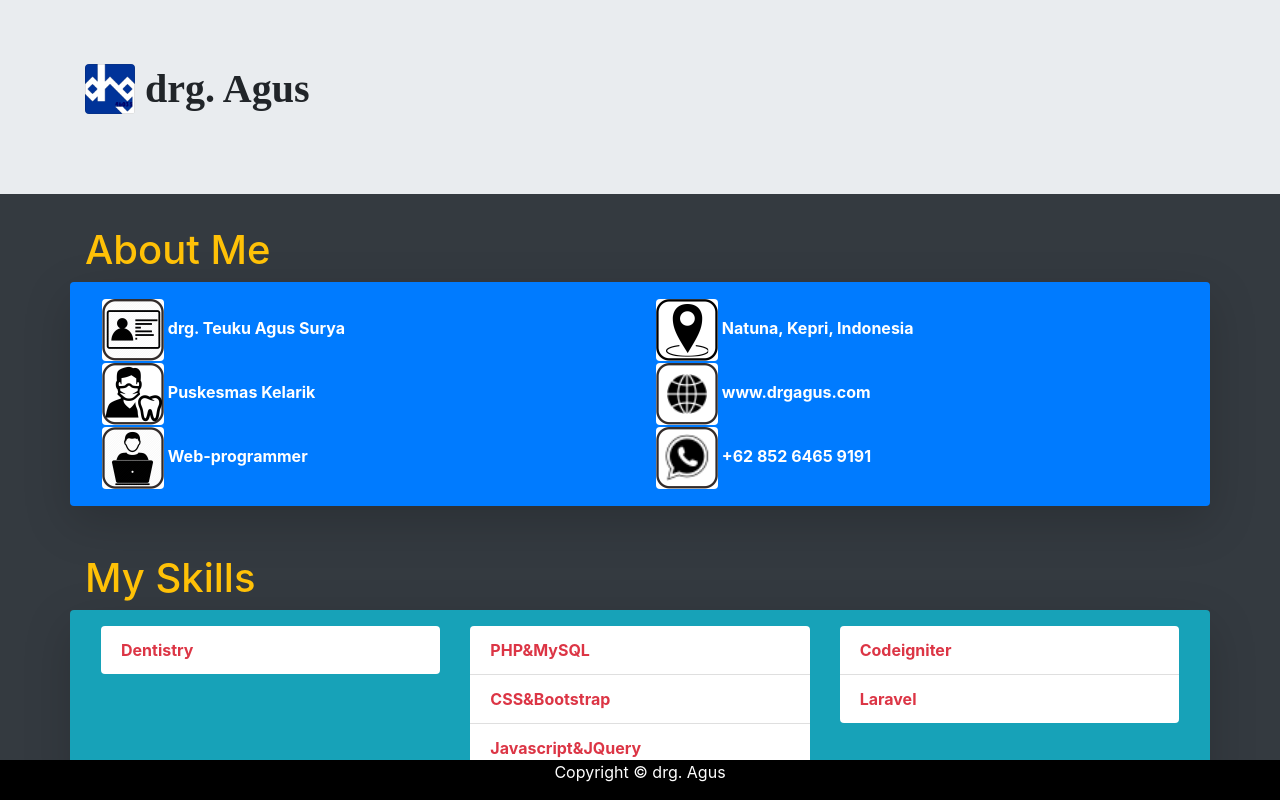
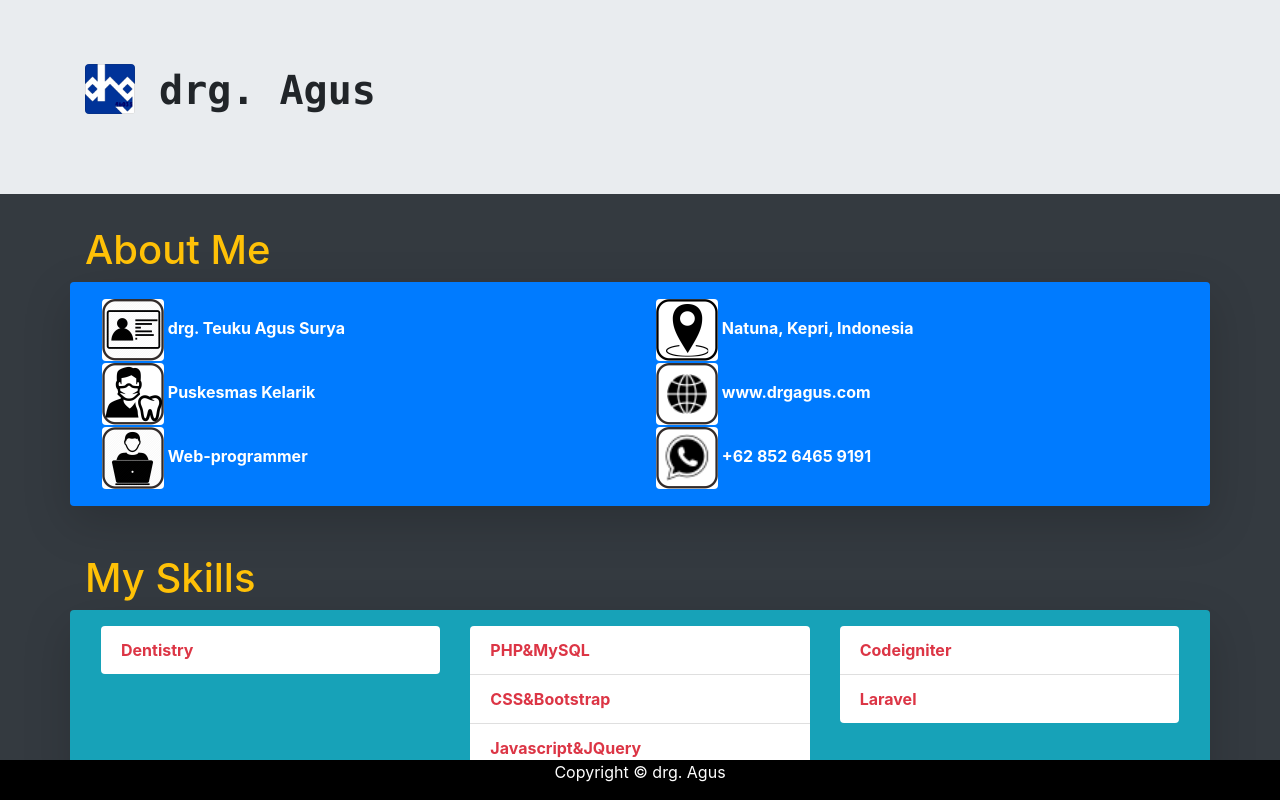
Before and after one commit to drgagus/drgagus.github.io, a plain HTML site: page index.html in a window 1280 px wide. Shown: the top 800 px of the page. Drawn offline with Linux system fonts and the light colour scheme.

Commit message:
Update index.html

```diff
--- a/index.html
+++ b/index.html
@@ -14,7 +14,7 @@
 
   <div class="jumbotron jumbotron-fluid">
   <div class="container">
-  <h1 class="display-6 font-weight-bold" style="font-family:'Monotype Corsiva'"><img src="img/drg.png" style="width:50px" class="figure-img img-fluid rounded"> drg. Agus</h1>
+  <h1 class="display-6 font-weight-bold text-monospace"><img src="img/drg.png" style="width:50px" class="figure-img img-fluid rounded"> drg. Agus</h1>
   </div>
 </div>
 
```
